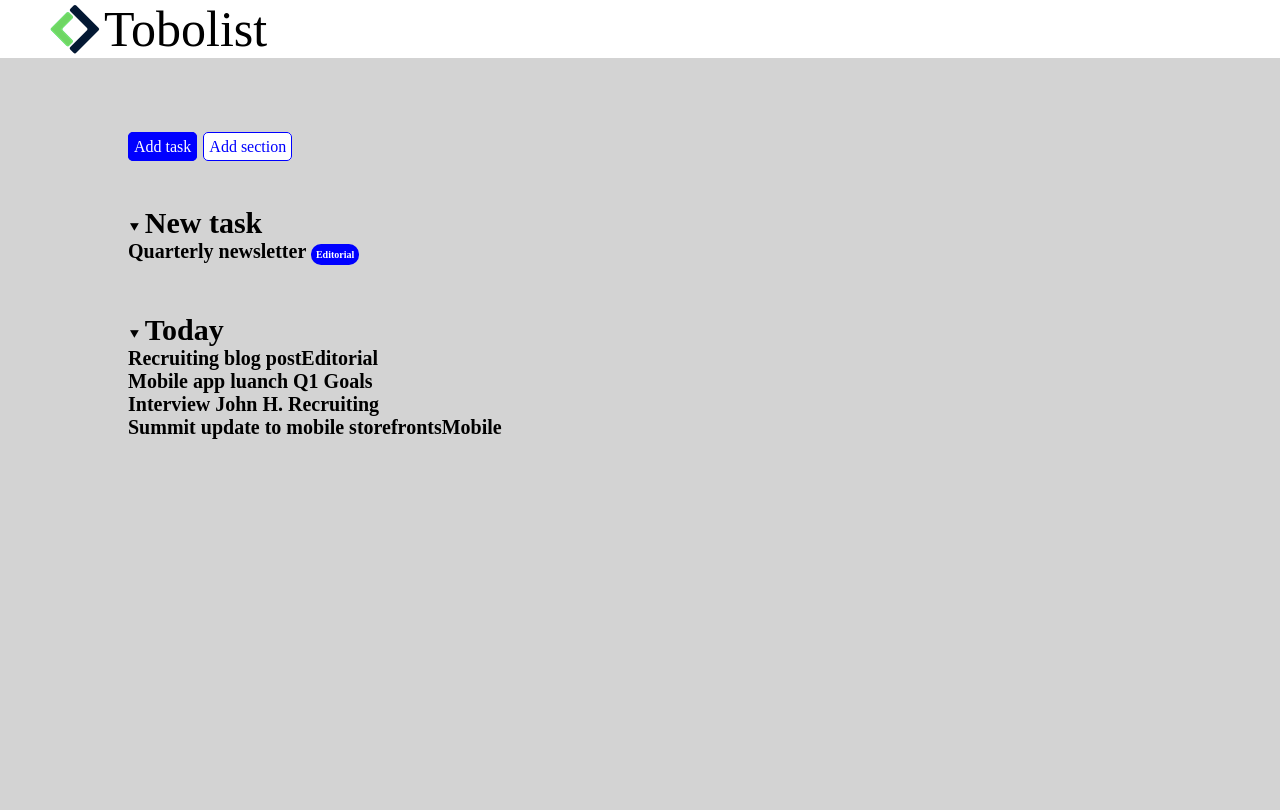
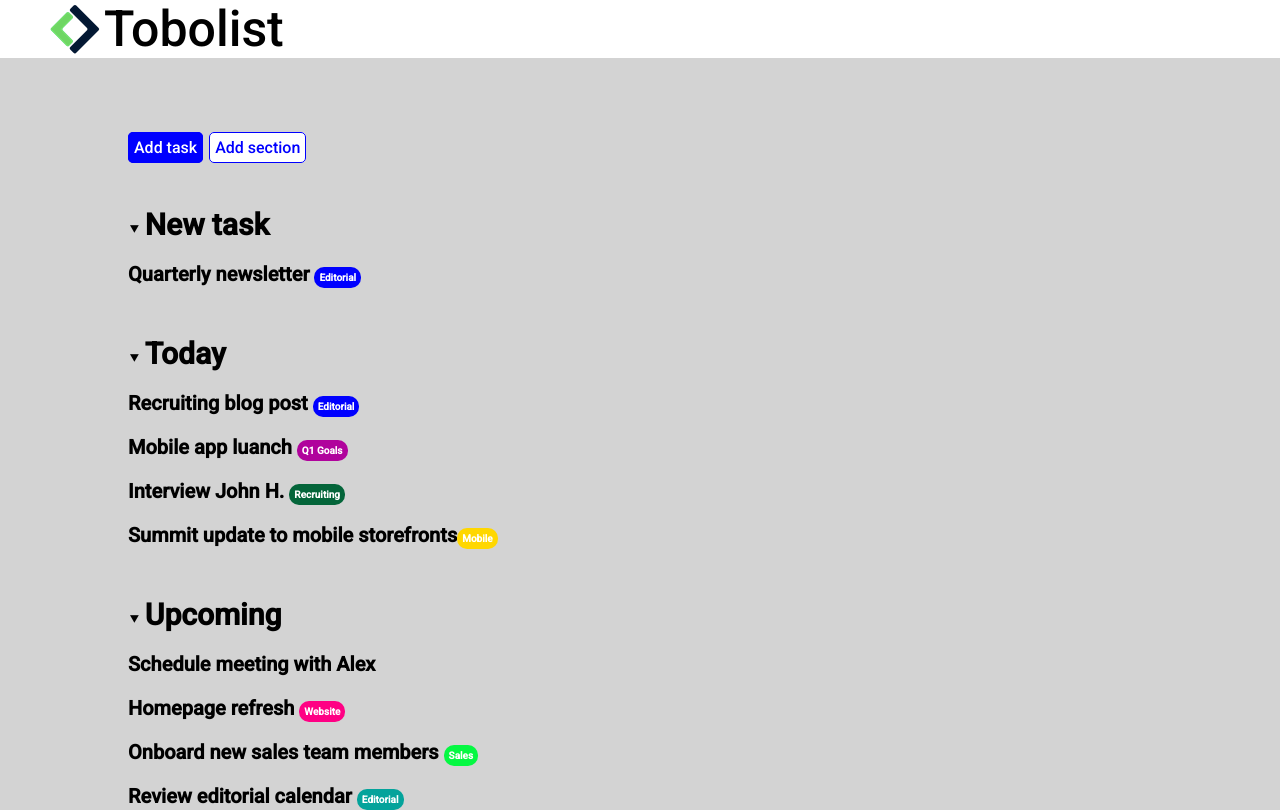
Before and after one commit to valeriogonini/html-css-toboolist, a plain HTML site: page index.html in a window 1280 px wide. Drawn offline with Linux system fonts and the light colour scheme.

Commit message:
listafinita

```diff
--- a/index.html
+++ b/index.html
@@ -5,6 +5,9 @@
     <meta name="viewport" content="width=device-width, initial-scale=1.0">
     <title>Tobolist</title>
     <link rel="stylesheet" href="style.css">
+    <link rel="preconnect" href="https://fonts.googleapis.com">
+    <link rel="preconnect" href="https://fonts.gstatic.com" crossorigin>
+    <link href="https://fonts.googleapis.com/css2?family=Playfair+Display&family=Roboto:wght@500&display=swap" rel="stylesheet">
 </head>
 <body>
     <!--title-->
@@ -14,7 +17,7 @@
     </div>
 
     <!--pulsanti-->
-     <main>
+     <main class="background">
       <div class="container pulsanti ">
         <span class="addtask">Add task</span>
         <span class="secondtask">Add section</span>
@@ -25,7 +28,7 @@
         <div class=" container list ">
           <ul>
              <li> &#11206; <span class="titlelist"> New task</span></li>
-             <li class="plist">Quarterly newsletter <span class="firstedit">Editorial</span></li>
+             <li class="plist">Quarterly newsletter <span class="editorial">Editorial</span></li>
           </ul>
         </div>
       </section>
@@ -34,10 +37,22 @@
         <div class=" container list ">
           <ul>
              <li> &#11206; <span class="titlelist">Today</span></li>
-             <li class="plist">Recruiting blog post<span class="editoral2">Editorial</span></li>
+             <li class="plist">Recruiting blog post <span class="editorialtwo">Editorial</span></li>
              <li class="plist">Mobile app luanch <span class="goals">Q1 Goals</span></li>
-             <li class="plist">Interview John H. <span class="ecruiting">Recruiting</span></li>
+             <li class="plist">Interview John H. <span class="recruiting">Recruiting</span></li>
              <li class="plist">Summit update to mobile storefronts<span class="mobile">Mobile</span></li>
+          </ul>
+        </div>
+      </section>
+      <!--listatre-->
+      <section>
+        <div class=" container list ">
+          <ul>
+             <li> &#11206; <span class="titlelist">Upcoming</span></li>
+             <li class="plist">Schedule meeting with Alex </li>
+             <li class="plist">Homepage refresh <span class="website">Website</span></li>
+             <li class="plist">Onboard new sales team members <span class="sales">Sales</span></li>
+             <li class="plist">Review editorial calendar <span class="editorialfinal">Editorial</span></li>
           </ul>
         </div>
       </section>
--- a/style.css
+++ b/style.css
@@ -2,6 +2,8 @@
     margin: 0;
     padding: 0;
     box-sizing: border-box;
+    font-family: 'Playfair Display', serif;
+    font-family: 'Roboto', sans-serif;
 }
 ul,ol,menu{
     list-style: none;
@@ -13,6 +15,9 @@ ul,ol,menu{
 }
 body{
     background-color: lightgray;
+}
+.background.{
+    background-color: white;
 }
 .container{
     max-width: 1024px;
@@ -56,6 +61,7 @@ body{
     font-size: 30px;
     font-weight: 900;
 
+
 }
 .list{
    margin-top: 50px;
@@ -71,4 +77,61 @@ body{
 .plist{
     font-weight: 600;
     font-size: 20px;
+    padding-top: 20px;
 }
+.editorial{
+    color: white;
+    background-color: blue;
+    border-radius: 10px;
+    font-size: 10px;
+    padding: 5px;
+}
+.goals{
+    color: white;
+    background-color: rgb(176, 3, 156);
+    border-radius: 10px;
+    font-size: 10px;
+    padding: 5px;
+}
+.recruiting{
+    color: white;
+    background-color: rgb(4, 101, 58);
+    border-radius: 10px;
+    font-size: 10px;
+    padding: 5px;
+}
+.mobile{
+    color: white;
+    background-color: gold;
+    border-radius: 10px;
+    font-size: 10px;
+    padding: 5px;
+}
+.editorialtwo{
+    color: white;
+    background-color: blue;
+    border-radius: 10px;
+    font-size: 10px;
+    padding: 5px;
+}
+.website{
+    color: white;
+    background-color: rgb(255, 0, 132);
+    border-radius: 10px;
+    font-size: 10px;
+    padding: 5px;
+}
+.sales{
+    color: white;
+    background-color: rgb(5, 248, 66);
+    border-radius: 10px;
+    font-size: 10px;
+    padding: 5px;
+}
+.editorialfinal{
+    color: white;
+    background-color: rgb(4, 163, 155);
+    border-radius: 10px;
+    font-size: 10px;
+    padding: 5px;
+}
```
